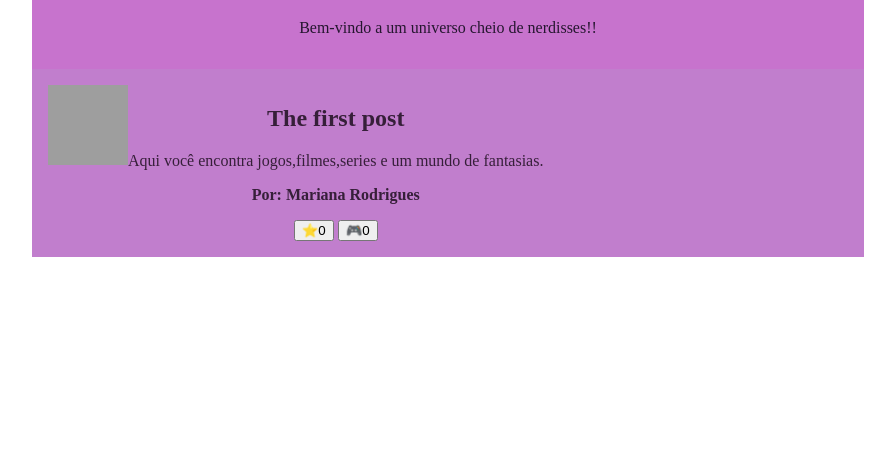
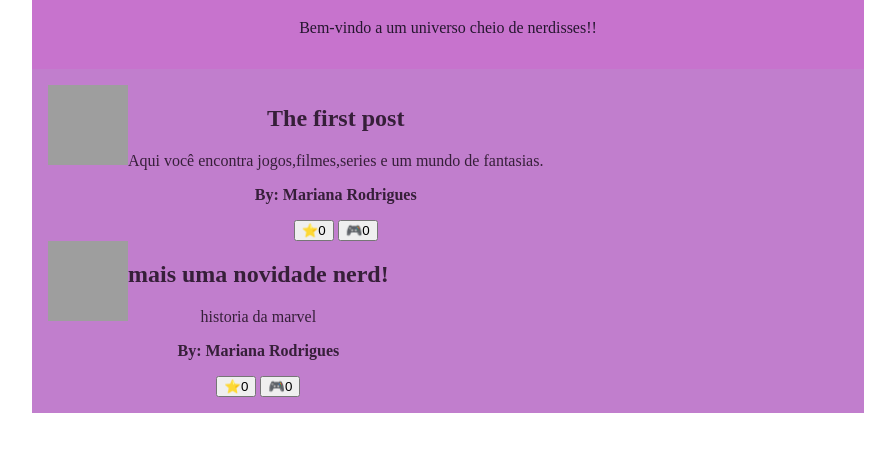
Before and after one commit to marianabelamolisilva-cmd/Site-1-ADM-2-Tri, a plain HTML site: page index.html in a window 1280 px wide. Shown: the part 85-536 px from the top of the page, without its empty margins (192-1087 px from the left). Drawn offline with Linux system fonts and the light colour scheme; grey boxes are pictures that could not be loaded.

Commit message:
adicionamos o segundo post

```diff
--- a/index.html
+++ b/index.html
@@ -20,8 +20,11 @@
             max-width: 800px;
             margin:0 auto;
             padding: 16px;
-            display: flex;
+
         }
+                article{
+                     display: flex;
+                }
 
         img{
             width: 80px;
@@ -43,14 +46,27 @@
     </header>
 
     <main>
+        <article>
         <img src="imagem-blog.png" alt="Ilustração em estilo vetorial com paleta de cores roxo-claro e violeta. No centro, um portal místico brilhante exibe elementos de jogos, filmes e séries, como um controle de videogame, câmera de cinema, pipoca e gráficos em pixel art. Na parte superior, destaca-se o texto "Multi Universo Nerd: Games, Filmes, Séries" e, na parte inferior, "Aventuras Sem Fim".">
         <div>
             <h2>The first post</h2>
             <p>Aqui você encontra jogos,filmes,series e um mundo de fantasias.</p>
-            <p class="artigo-autor" >Por: Mariana Rodrigues</p>
+            <p class="artigo-autor" >By: Mariana Rodrigues</p>
+            <button>⭐<span>0</span></button>
+            <button>🎮<span>0</span></button>
+        </div>
+        </article>
+
+         <article>
+         <img src="imagem-blog.png" alt="Ilustração em estilo vetorial com paleta de cores roxo-claro e violeta. No centro, um portal místico brilhante exibe elementos de jogos, filmes e séries, como um controle de videogame, câmera de cinema, pipoca e gráficos em pixel art. Na parte superior, destaca-se o texto "Multi Universo Nerd: Games, Filmes, Séries" e, na parte inferior, "Aventuras Sem Fim".">
+        <div>
+            <h2>mais uma novidade nerd!</h2>
+            <p>historia da marvel</p>
+            <p class="artigo-autor" >By: Mariana Rodrigues</p>
             <button>⭐<span>0</span></button>
              <button>🎮<span>0</span></button>
         </div>
+        </article>
     </main>
 
 </body>
```
